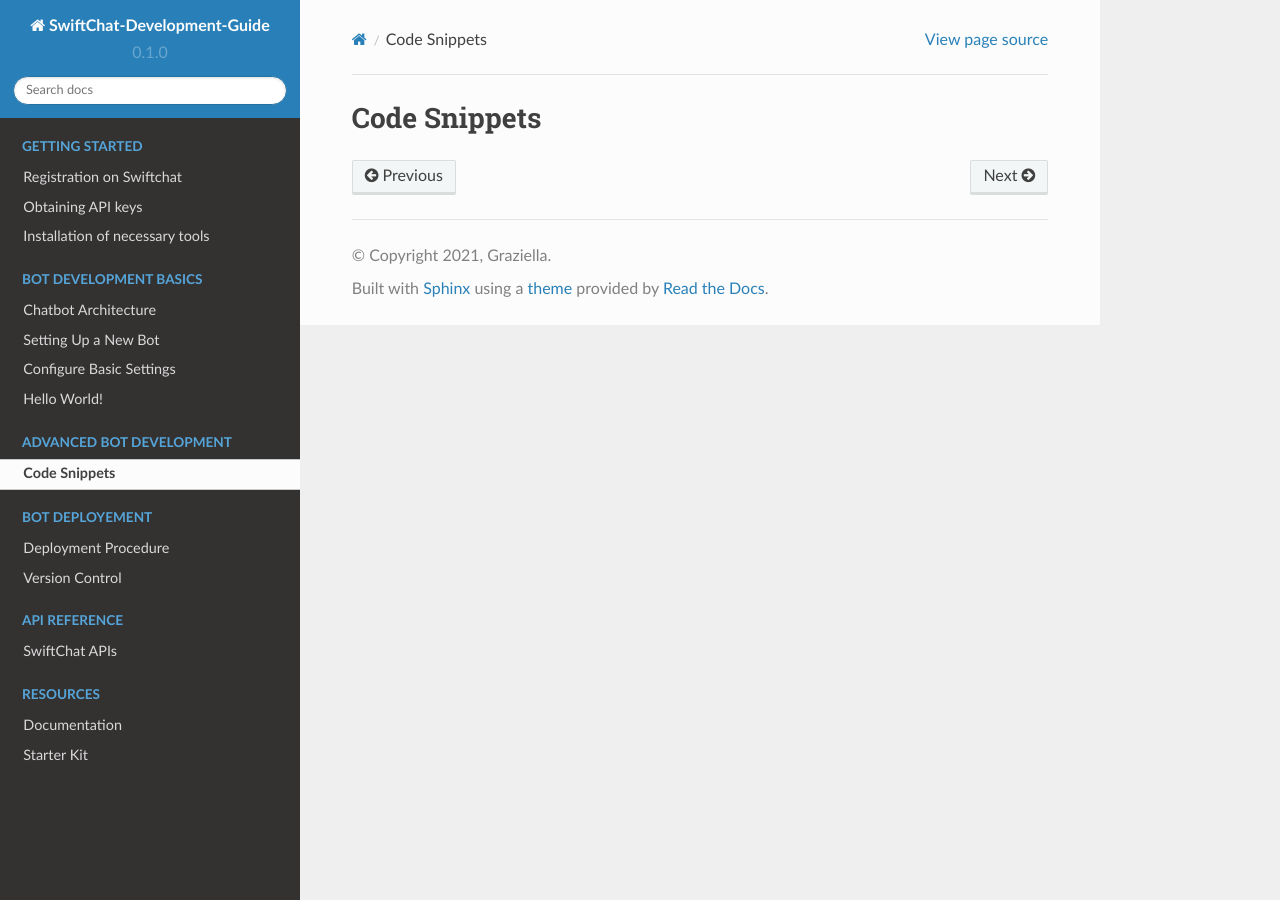
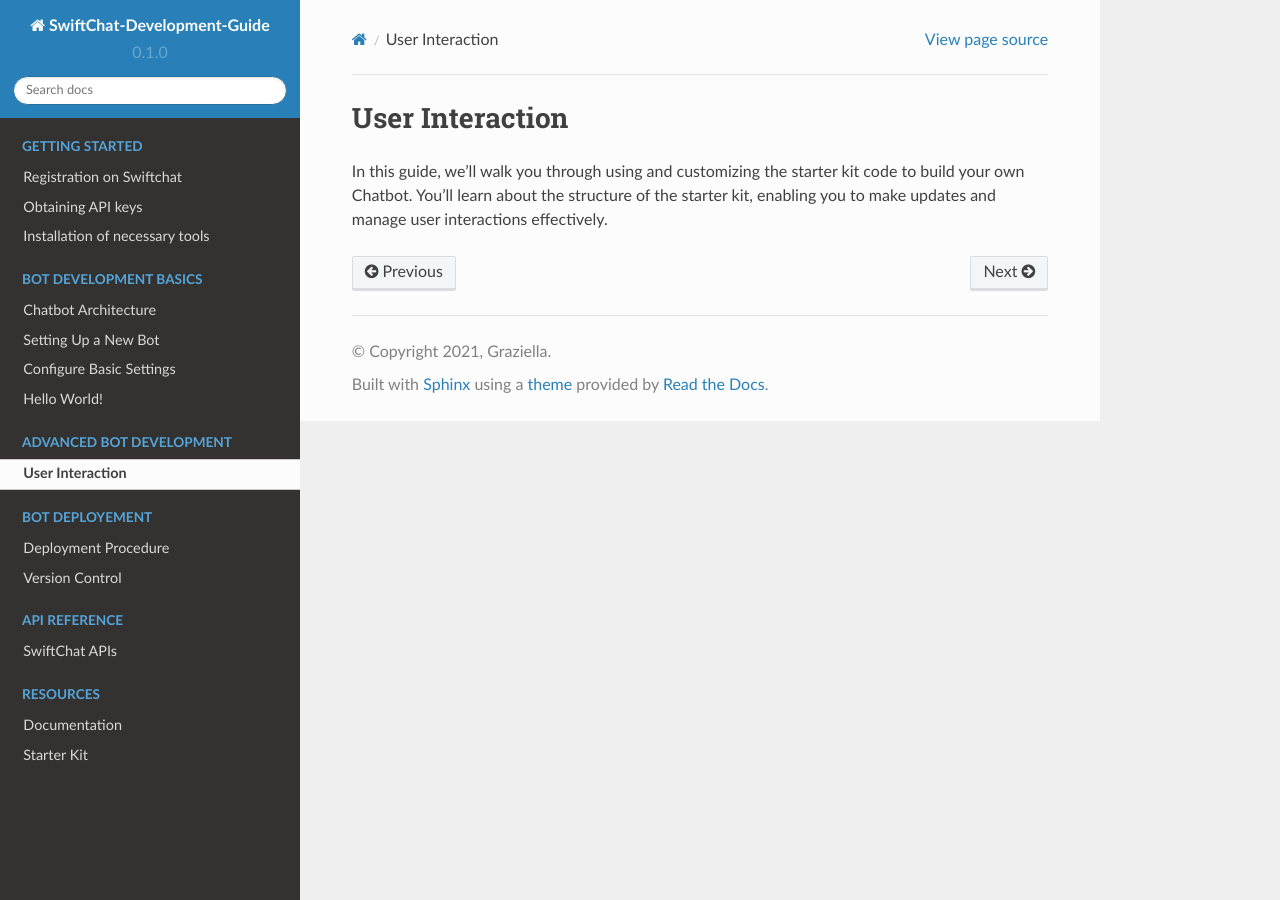
Before and after one commit to Priyanka-sharma181/Chatbot-Development-Guide, a Sphinx documentation site: the page built from docs/source/advance_bot.rst, in a window 1280 px wide. Built offline with Sphinx 7.4.7 and the Read the Docs theme 2.0.0, drawn with Linux system fonts in a browser that asks for light colours.

Commit message:
advanced bot development

```diff
--- a/docs/source/advance_bot.rst
+++ b/docs/source/advance_bot.rst
@@ -1,2 +1,4 @@
-Code Snippets
+User Interaction
 ===========
+
+In this guide, we'll walk you through using and customizing the starter kit code to build your own Chatbot. You'll learn about the structure of the starter kit, enabling you to make updates and manage user interactions effectively.
```
Also changed, not shown: docs/source/testing_strategy.rst (added).
